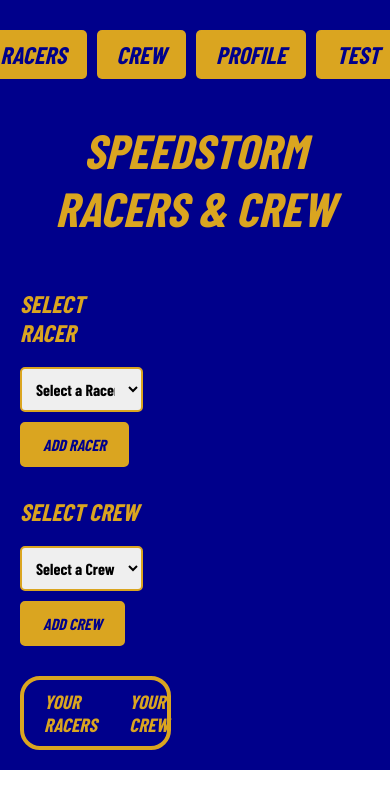
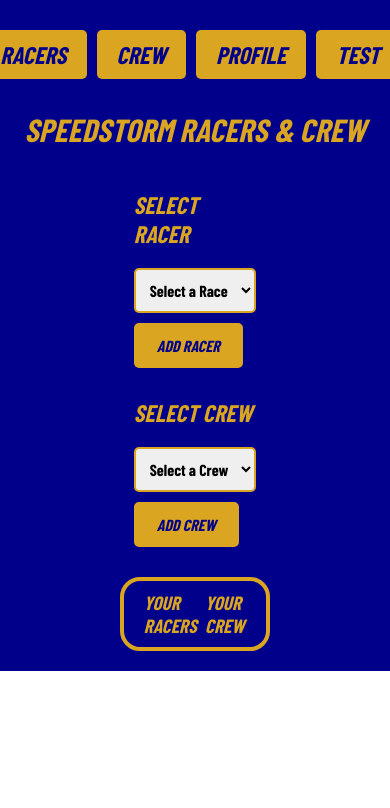
Before and after one commit to johnxmante/racetrack, a React (Create React App) app: page / in a window 390 px wide. Shown: the top 808 px of the page. Built offline with nearby package versions, Linux system fonts and the light colour scheme; a web font is replaced by a local one.

Commit message:
responsiveness update

```diff
--- a/src/pages/RacersPage.css
+++ b/src/pages/RacersPage.css
@@ -16,7 +16,7 @@
   font-style: italic;
   background: var(--main-color);
   color: var(--accent-color);
-  max-width: 900px;
+  max-width: 1000px;
   margin: 0;
   padding: 20px;
 }
@@ -35,8 +35,42 @@
 @media screen and (max-width: 768px) {
   .content-container {
     flex-direction: column;
+    align-items: center;
+  }
+  .got-box {
+    width: 90%;
+    flex-direction: column;
+  }
+  .racers-title {
+    font-size: 2rem;
+  }
+  .selections {
+    width: 90%;
   }
 
+  .selection-dropdown {
+    width: 100%;
+  }
+
+  .selection-container {
+    margin-bottom: 20px;
+  }
+
+  .got-racers, .got-crew{
+    width: 100%;
+  }
+
+  .got-title{
+    font-size: 1.5rem;
+  }
+
+  .got-item{
+    font-size: 1.2rem;
+  }
+
+  .separator{
+    display: none;
+  }
 }
 
 .selections {
```
